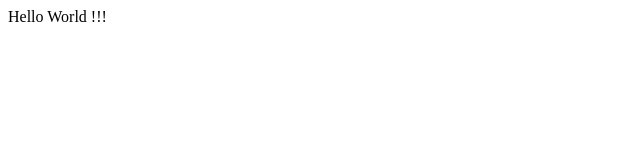
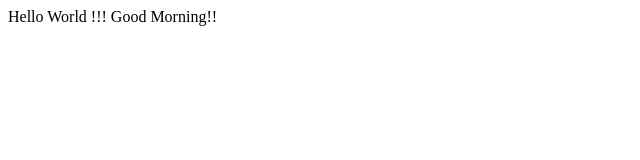
Before and after one commit to Austin3898/Work, a plain HTML site: page Hello.html in a window 1280 px wide. Shown: the whole page, without its empty margins (0-640 px from the left). Drawn offline with Linux system fonts and the light colour scheme.

Commit message:
Update Hello.html

```diff
--- a/Hello.html
+++ b/Hello.html
@@ -5,7 +5,7 @@
 </head>
 <body>
 
-Hello World !!!
+Hello World !!! Good Morning!!
 
 </body>
 </html>
```
